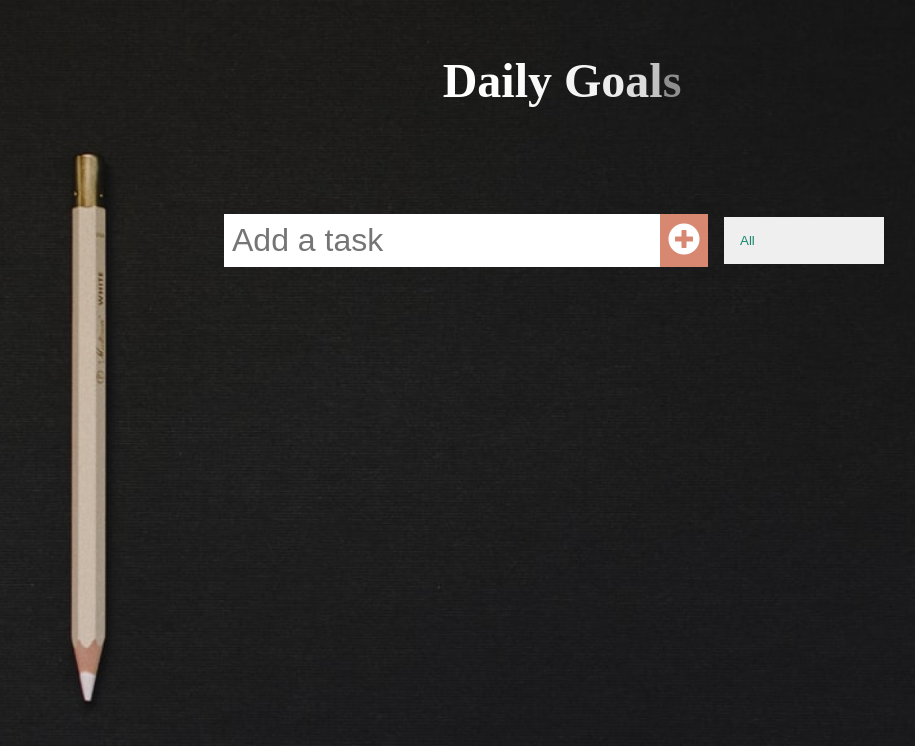
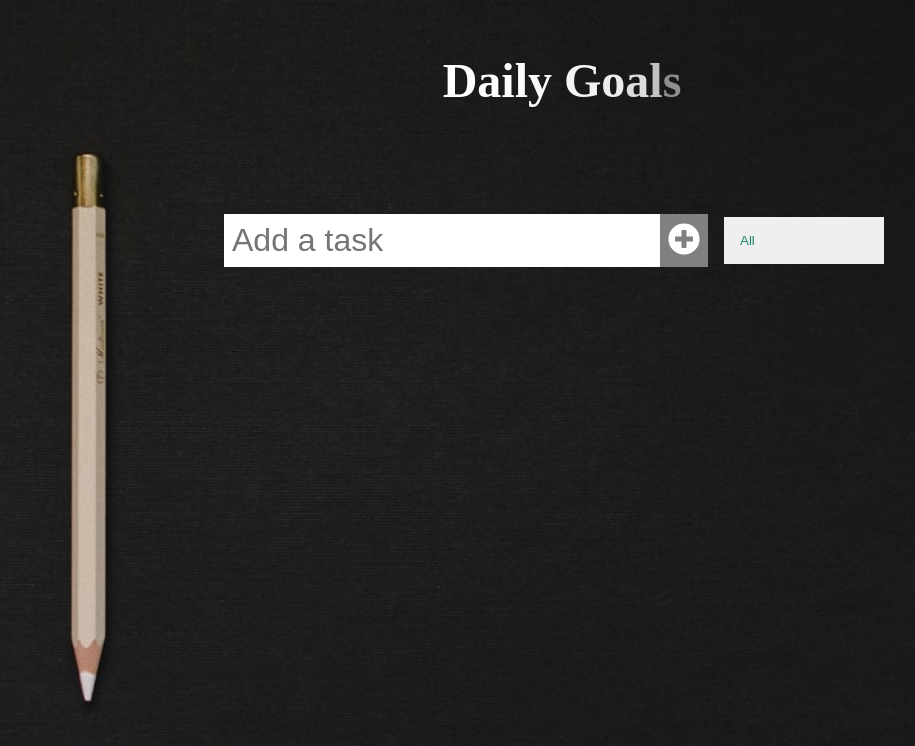
Before and after one commit to Simo0o08/Daily_Goals, a plain HTML site: page index.html in a window 1280 px wide. In both pictures the pointer is over the button 762 px from the left and 240 px from the top of the page. Shown: the whole page, without its empty margins (78-993 px from the left). Drawn offline with nearby package versions, Linux system fonts and the light colour scheme.

Commit message:
Update style.css

```diff
--- a/style.css
+++ b/style.css
@@ -37,14 +37,14 @@ form button{
 }
 
 form button{
-    color: #d88771;
+    color: grey;
     background: white;
     cursor: pointer;
     transition: all 0.3s ease;
 }
 
 form button:hover{
-    background: #d88771;
+    background: grey;
     color: white;
 }
 
```
